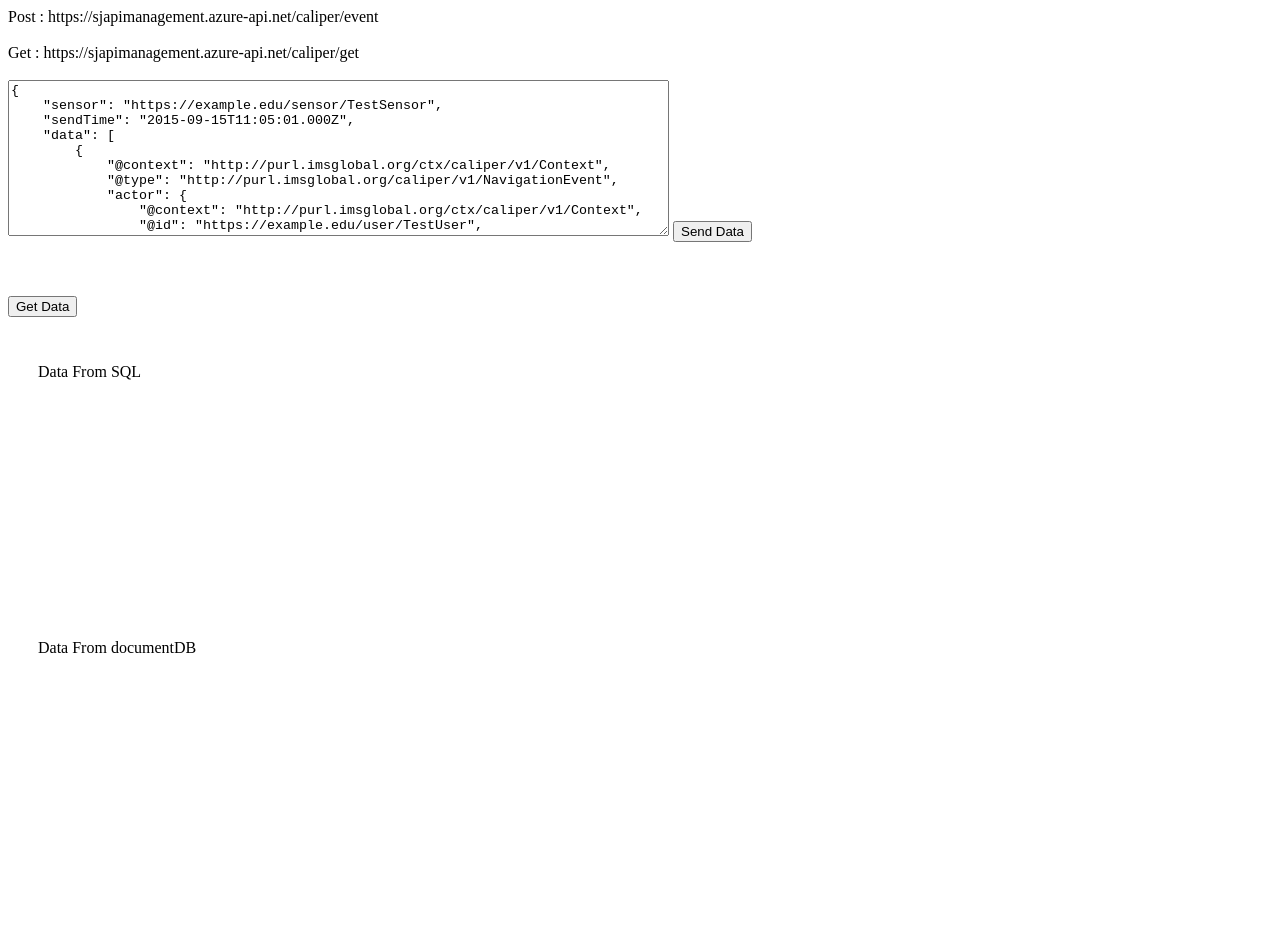
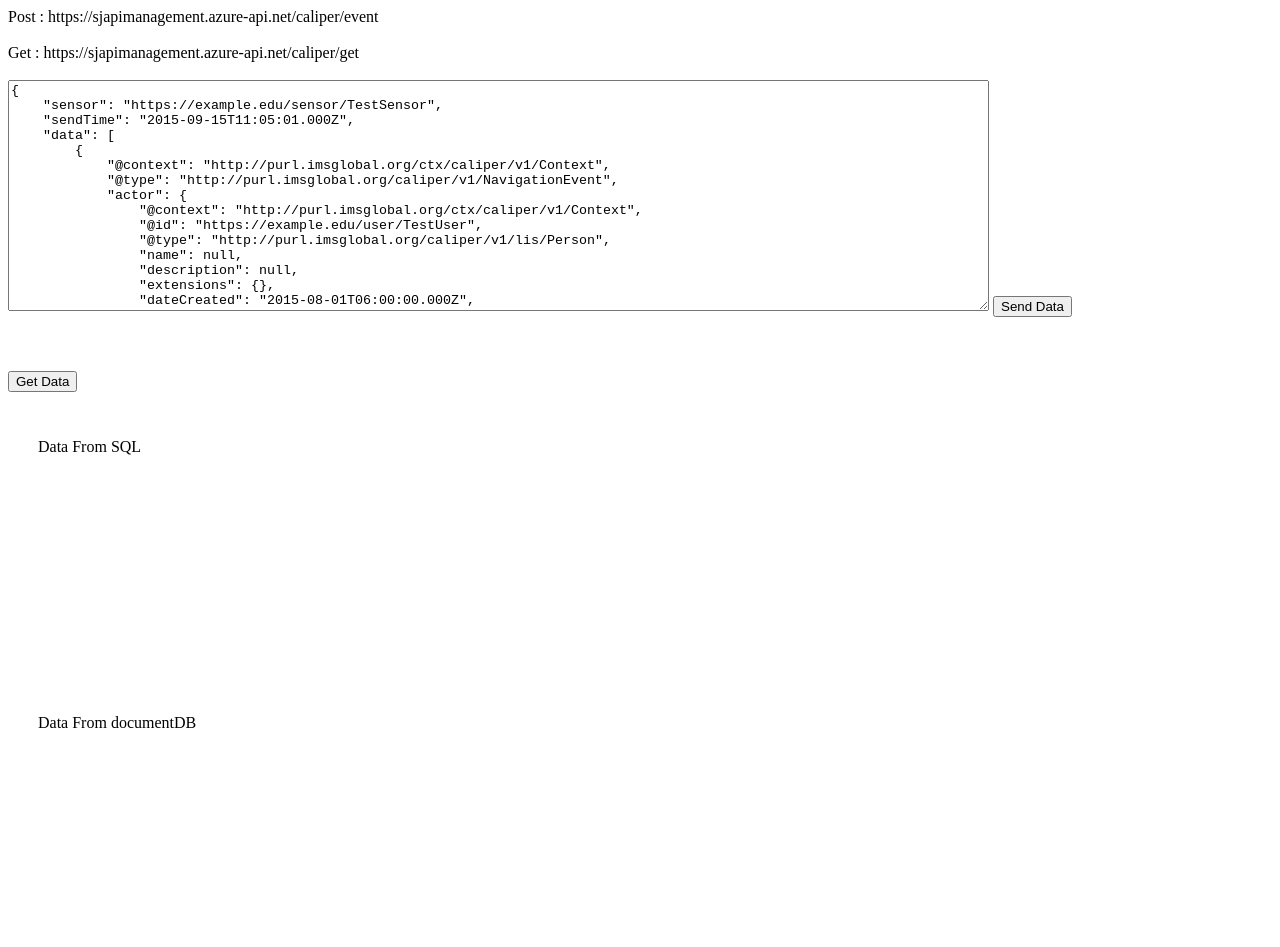
Before and after one commit to sachin03jain/helloworld, a website: page public/index.html in a window 1280 px wide. Before the commit the page ends 885 px from the top, so only its background shows below. Drawn offline with nearby package versions, Linux system fonts and the light colour scheme.

Commit message:
change in index.html

```diff
--- a/public/index.html
+++ b/public/index.html
@@ -18,7 +18,7 @@
       <label for="data"  >Get : https://sjapimanagement.azure-api.net/caliper/get</label>
       <br/>
       <br/>
-      <textarea rows="10" cols="80" id="sendDataTextId"  spellcheck="false" autocapitalize="off" autocorrect="off" > </textarea>
+      <textarea rows="15" cols="120" id="sendDataTextId"  spellcheck="false" autocapitalize="off" autocorrect="off" > </textarea>
        <button type="button" id="sendBtnId">Send Data</button>
         <br/>
         <br/>
```
